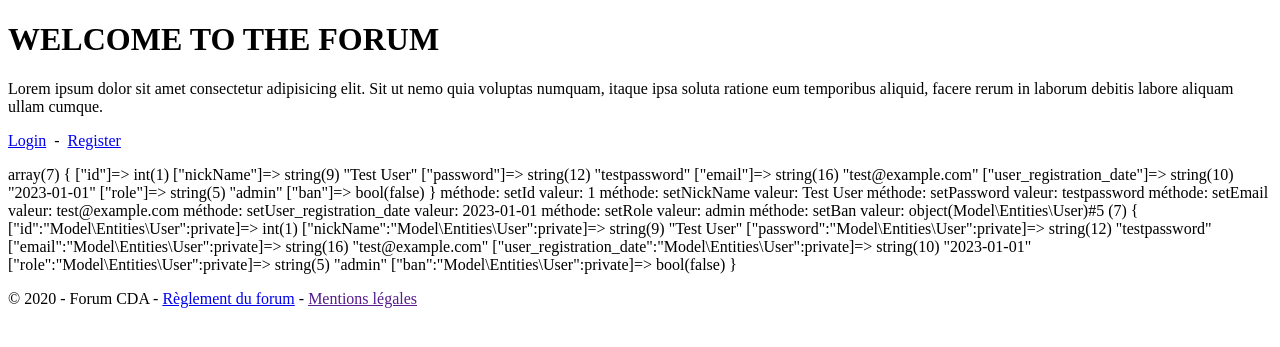
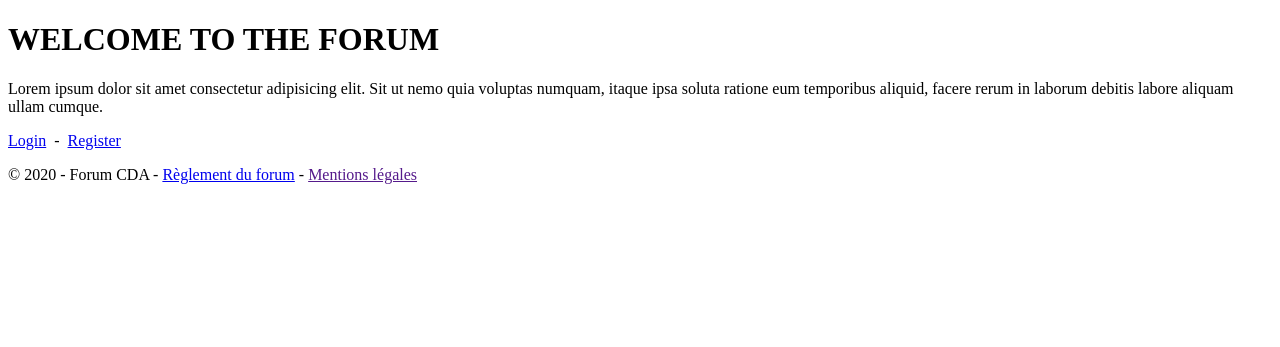
Before and after one commit to Kazae67/MVC_Forum, a PHP site: page / in a window 1280 px wide. Shown: the part 55-402 px from the top of the page. Run offline with PHP 8.4, Linux system fonts and the light colour scheme; some libraries are stand-ins or nearby versions.

Commit message:
débugage mis en commentaire

```diff
--- a/model/entities/User.php
+++ b/model/entities/User.php
@@ -19,18 +19,18 @@ final class User extends Entity
         $this->hydrate($data);
     }
 
-    public function hydrate($data)
-    {
-        var_dump($data);
-        foreach ($data as $key => $value) {
-            $method = 'set'.ucfirst($key);
-            if (method_exists($this, $method)) {
-                echo "méthode: $method valeur: $value\n";
-                $this->$method($value);
-            }
-        }
-        var_dump($this);
-    }
+    // public function hydrate($data)
+    // {
+    //     var_dump($data);
+    //     foreach ($data as $key => $value) {
+    //         $method = 'set'.ucfirst($key);
+    //         if (method_exists($this, $method)) {
+    //             echo "méthode: $method valeur: $value\n";
+    //             $this->$method($value);
+    //         }
+    //     }
+    //     var_dump($this);
+    // }
 
     /**
      * Get the value of id
--- a/view/home.php
+++ b/view/home.php
@@ -7,17 +7,20 @@
     <span>&nbsp;-&nbsp;</span>
     <a href="index.php?ctrl=security&action=register">Register</a>
 </p>
+
+
 <?php
-require_once 'model/entities/User.php';
+// require_once 'model/entities/User.php';
 
-$data = [
-    'id' => 1,
-    'nickName' => 'Test User',
-    'password' => 'testpassword',
-    'email' => 'test@example.com',
-    'user_registration_date' => '2023-01-01',
-    'role' => 'admin',
-    'ban' => false,
-];
+// $data = [
+//     'id' => 1,
+//     'nickName' => 'Test User',
+//     'password' => 'testpassword',
+//     'email' => 'test@example.com',
+//     'user_registration_date' => '2023-01-01',
+//     'role' => 'admin',
+//     'ban' => false,
+// ];
 
-$user = new \Model\Entities\User($data);
+// $user = new \Model\Entities\User($data);
+?>
```
